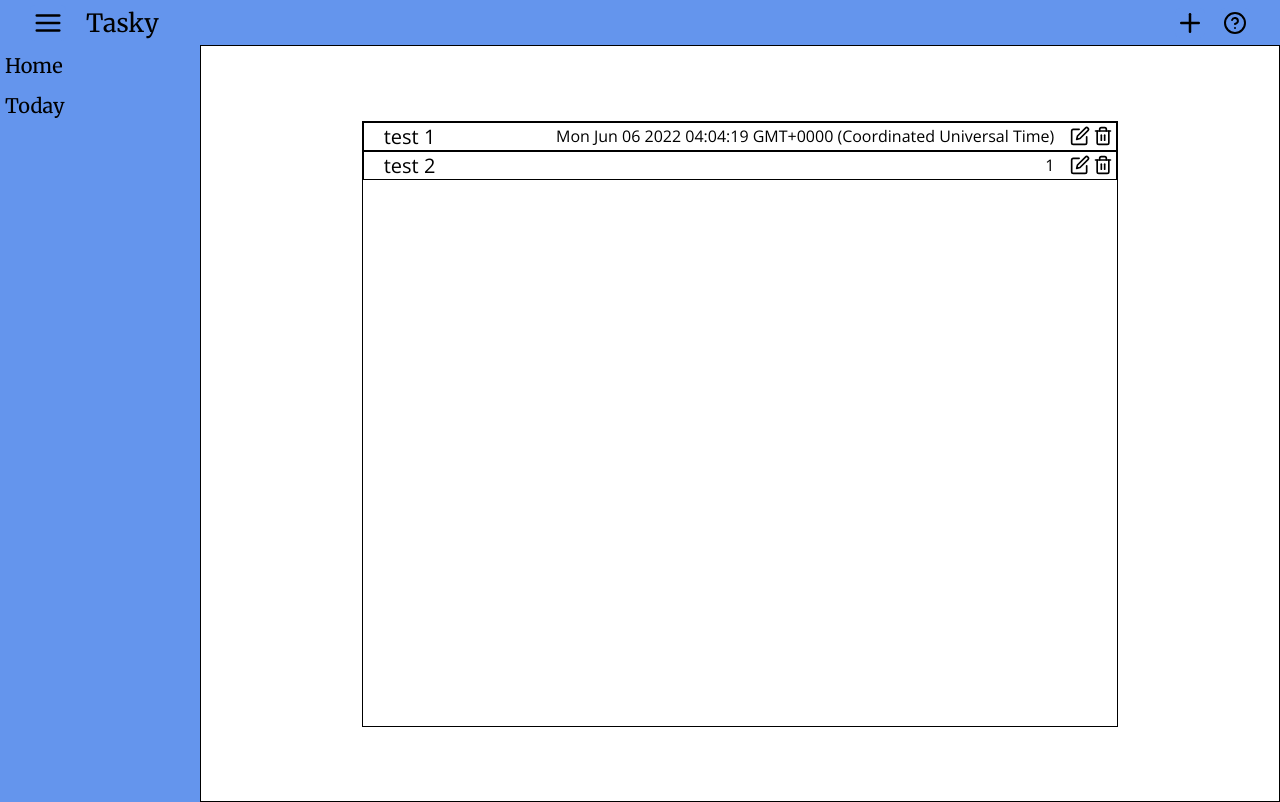
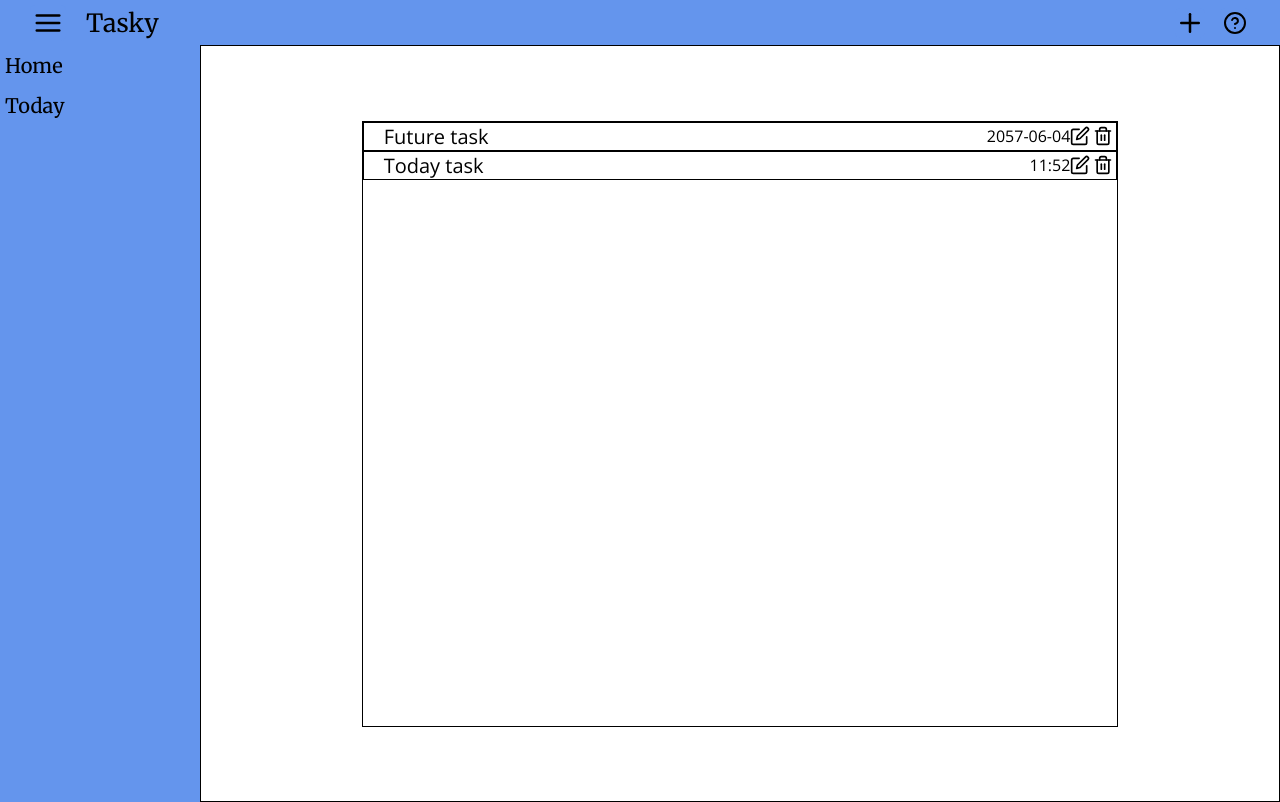
Before and after one commit to EricTGoto/Tasky, a React (Create React App) app: page / in a window 1280 px wide. Built offline with nearby package versions, Linux system fonts and the light colour scheme.

Commit message:
made date its own component (datetime.js)

```diff
--- a/package.json
+++ b/package.json
@@ -6,6 +6,7 @@
     "@testing-library/jest-dom": "^5.16.4",
     "@testing-library/react": "^13.2.0",
     "@testing-library/user-event": "^13.5.0",
+    "date-fns": "^2.28.0",
     "react": "^18.1.0",
     "react-dom": "^18.1.0",
     "react-scripts": "5.0.1",
--- a/src/App.js
+++ b/src/App.js
@@ -1,18 +1,31 @@
 import React from 'react';
 import './style.css';
 import uniqid from 'uniqid';
+import { format } from 'date-fns';
 import Tasks from './components/Tasks';
 import Header from './components/Header';
 import Sidebar from './components/Sidebar';
 import TaskForm from './components/TaskForm';
 
 function App() {
-  const [task, setTask] = React.useState([{ taskTitle: 'test 1', taskID: uniqid(), date: (new Date()).toString() }, { taskTitle: 'test 2', taskID: uniqid(), date: (new Date()).getUTCDay().toString() }]);
+  const futureDate = new Date(2057, 5, 4);
+  const futureDateFormatted = format(futureDate, 'yyyy-MM-dd');
+  const today = new Date();
+  const todayFormatted = format(today, 'yyyy-MM-dd');
+
+  const [task, setTask] = React.useState([{
+    taskTitle: 'Future task', taskID: uniqid(), dateString: futureDateFormatted, timeString: '16:14',
+  },
+  {
+    taskTitle: 'Today task', taskID: uniqid(), dateString: todayFormatted, timeString: '11:52',
+  }]);
   const [showMenus, setShowMenus] = React.useState({
     sidebar: true,
     taskForm: false,
   });
 
+  // taskGroups keeps track of the task groups. by default we have home
+  // and today. Home displays all tasks and today displays tasks due today
   // eslint-disable-next-line no-unused-vars
   const [taskGroups, setTaskGroups] = React.useState(['Home', 'Today']);
 
--- /dev/null
+++ b/src/components/DateTime.js
@@ -0,0 +1,20 @@
+import React from 'react';
+import { isToday, parse } from 'date-fns';
+
+// called DateTime so it doesn't overlap with the built in Date
+// dates from the html date input are formatted 'yyyy-MM-dd'
+// want to display it like June 5, 2022, or just the time if the task is due today
+function DateTime({ date, time }) {
+  function isItToday() {
+    console.log(date);
+    const parsedDate = parse(date, 'yyyy-MM-dd', new Date());
+    console.log(parsedDate);
+    return isToday(parsedDate);
+  }
+
+  return (
+    <div>{isItToday() ? time : date}</div>
+  );
+}
+
+export default DateTime;
--- a/src/components/TaskForm.js
+++ b/src/components/TaskForm.js
@@ -8,11 +8,9 @@ function TaskForm({ show, setTask, taskGroups }) {
     title: '',
     description: '',
     date: '',
+    time: '',
     taskGroup: '',
   });
-
-  // taskGroups keeps track of the task groups. by default we have home
-  // and today. Home displays all tasks and today displays tasks due today
 
   React.useEffect(() => {
     const taskContainer = document.querySelector('.task-form-container');
@@ -31,10 +29,12 @@ function TaskForm({ show, setTask, taskGroups }) {
 
   // creates an individual task, remember to modify this when the task data structure changes
   function createTask() {
+    console.log(taskInput);
     return ({
       taskTitle: taskInput.title,
       taskID: uniqid(),
-      date: taskInput.date,
+      dateString: taskInput.date,
+      timeString: taskInput.time,
       category: taskInput.taskGroup,
     });
   }
@@ -51,16 +51,6 @@ function TaskForm({ show, setTask, taskGroups }) {
 
   function stopPropagation(e) {
     e.stopPropagation();
-  }
-
-  function captureDateChange(e) {
-    const { name, value } = e.target;
-    setTaskInput((prevtaskInput) => {
-      return ({
-        ...prevtaskInput,
-        [name]: value,
-      });
-    });
   }
 
   return (
@@ -86,9 +76,9 @@ function TaskForm({ show, setTask, taskGroups }) {
           />
           <label htmlFor="taskDate" className="task-date-container">
             Due Date:
-            <input name="date" type="date" id="taskDate" className="form-date-selector" onChange={captureDateChange} />
+            <input name="date" type="date" id="taskDate" className="form-date-selector" onChange={handleChange} />
           </label>
-          <input name="time" type="time" id="taskTime" className="form-time-selector" onChange={captureDateChange} />
+          <input name="time" type="time" id="taskTime" className="form-time-selector" onChange={handleChange} />
           <label htmlFor="form-task-groups-choice" className="form-task-group-container">
             Task Group:
             <input list="form-task-groups" id="form-task-groups-choice" />
--- a/src/components/Tasks.js
+++ b/src/components/Tasks.js
@@ -1,6 +1,7 @@
 import React from 'react';
 import trash from '../images/trash.svg';
 import edit from '../images/edit.svg';
+import Date from './DateTime';
 
 function Tasks({ tasks, deleteFunction, sidebarShowing }) {
   const [editable, setEditable] = React.useState('false');
@@ -29,7 +30,7 @@ function Tasks({ tasks, deleteFunction, sidebarShowing }) {
       <div key={task.taskID} className="task">
         <p contentEditable={editable} role="presentation" className="task-title">{task.taskTitle}</p>
         <div className="task-right">
-          <p className="task-date">{task.date}</p>
+          <Date date={task.dateString} time={task.timeString} />
           <input type="image" className="task-button" src={edit} onClick={handleEdit} alt="edit" />
           <input type="image" className="task-button" src={trash} id={task.taskID} alt="delete" onClick={deleteFunction} />
         </div>
```
Also changed, not shown: 1 other file (tests, documents, lock files or other folders).
